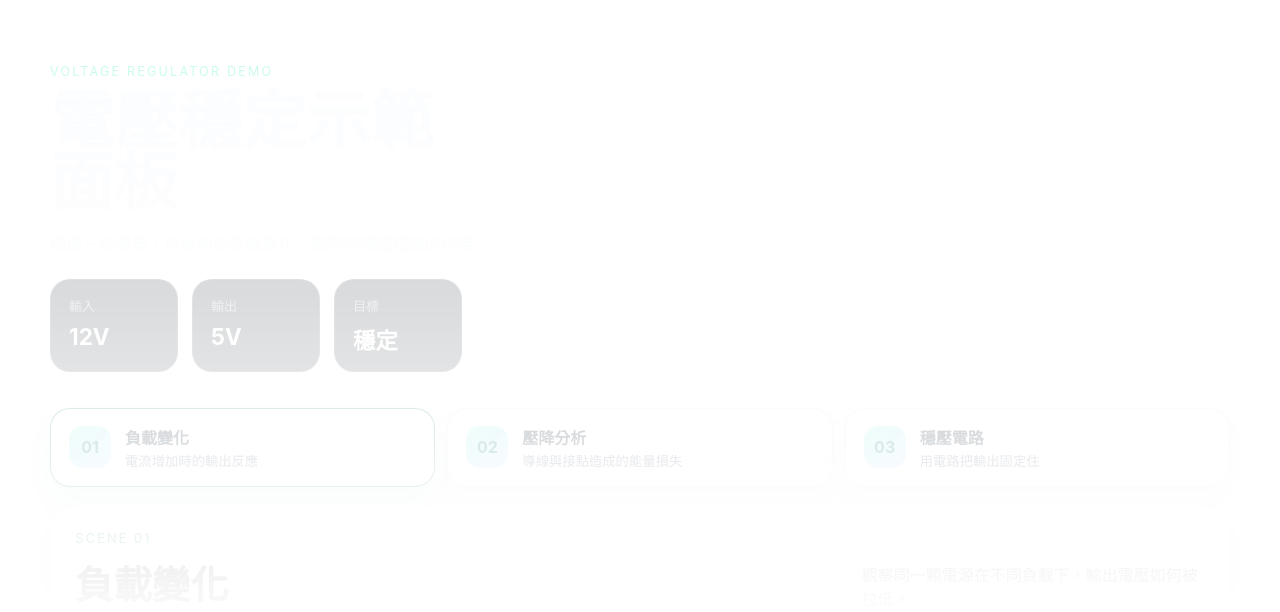
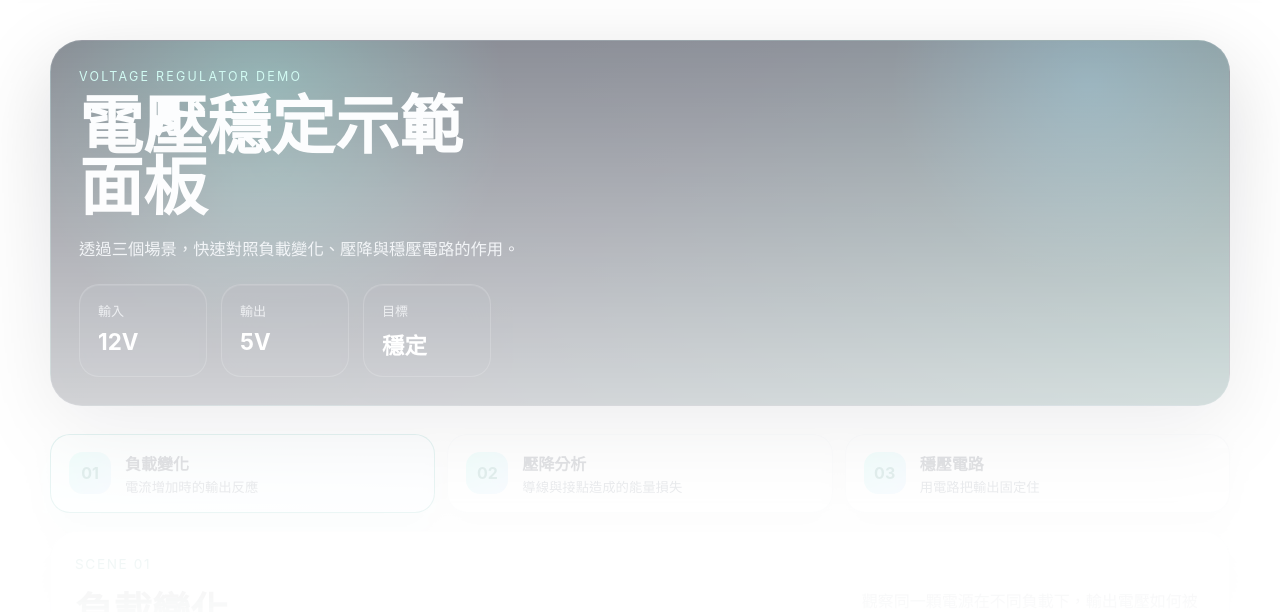
Before and after one commit to e1134171019/voltage-regulator-demo, a Vue app: page / in a window 1280 px wide. Shown: the top 612 px of the page. Built offline with nearby package versions, Linux system fonts and the light colour scheme.

Commit message:
Improve color contrast

```diff
--- a/src/App.vue
+++ b/src/App.vue
@@ -113,9 +113,10 @@ const activeScene = computed(
   min-height: 100vh;
   font-family: Inter, 'Segoe UI', 'Noto Sans TC', sans-serif;
   background:
-    radial-gradient(circle at top left, rgba(15, 118, 110, 0.22), transparent 35%),
-    linear-gradient(180deg, #08111c 0%, #0d1827 45%, #f5f3ee 45%, #f5f3ee 100%);
-  color: #13202e;
+    radial-gradient(circle at 20% 12%, rgba(45, 212, 191, 0.28), transparent 28%),
+    radial-gradient(circle at 85% 8%, rgba(96, 165, 250, 0.18), transparent 22%),
+    linear-gradient(180deg, #030712 0%, #0f172a 34%, #f6efe6 34%, #f6efe6 100%);
+  color: #0f172a;
 }
 
 :global(body)::before {
@@ -143,16 +144,26 @@ const activeScene = computed(
 }
 
 .hero {
+  position: relative;
+  overflow: hidden;
   color: #f8fafc;
-  padding: 24px 0 8px;
+  padding: 28px;
+  border: 1px solid rgba(148, 163, 184, 0.18);
+  border-radius: 32px;
+  background:
+    radial-gradient(circle at 18% 18%, rgba(45, 212, 191, 0.42), transparent 24%),
+    radial-gradient(circle at 88% 12%, rgba(56, 189, 248, 0.28), transparent 18%),
+    linear-gradient(135deg, #020617 0%, #0f172a 48%, #134e4a 100%);
+  box-shadow: 0 28px 80px rgba(3, 7, 18, 0.36);
 }
 
 .eyebrow {
   margin: 0 0 12px;
-  color: #89f7d7;
+  color: #99f6e4;
   font-size: 0.78rem;
   letter-spacing: 0.18em;
   text-transform: uppercase;
+  text-shadow: 0 0 16px rgba(153, 246, 228, 0.18);
 }
 
 h1 {
@@ -160,13 +171,14 @@ h1 {
   max-width: 9ch;
   font-size: clamp(2.6rem, 5vw, 5rem);
   line-height: 0.95;
+  text-shadow: 0 10px 30px rgba(3, 7, 18, 0.32);
 }
 
 .intro {
   max-width: 56ch;
   margin: 18px 0 0;
   font-size: 1.02rem;
-  color: rgba(241, 245, 249, 0.84);
+  color: rgba(226, 232, 240, 0.95);
 }
 
 .metrics {
@@ -179,16 +191,19 @@ h1 {
 .metrics article {
   min-width: 128px;
   padding: 16px 18px;
-  border: 1px solid rgba(255, 255, 255, 0.16);
+  border: 1px solid rgba(255, 255, 255, 0.18);
   border-radius: 20px;
-  background: rgba(8, 17, 28, 0.55);
-  backdrop-filter: blur(18px);
+  background: rgba(15, 23, 42, 0.72);
+  backdrop-filter: blur(20px);
+  box-shadow:
+    inset 0 1px 0 rgba(255, 255, 255, 0.1),
+    0 8px 24px rgba(3, 7, 18, 0.14);
 }
 
 .metrics span {
   display: block;
   margin-bottom: 8px;
-  color: rgba(226, 232, 240, 0.7);
+  color: rgba(226, 232, 240, 0.82);
   font-size: 0.82rem;
 }
 
@@ -215,8 +230,8 @@ h1 {
   padding: 16px 18px;
   border: 1px solid rgba(148, 163, 184, 0.24);
   border-radius: 20px;
-  background: rgba(255, 255, 255, 0.82);
-  box-shadow: 0 10px 24px rgba(15, 23, 42, 0.08);
+  background: rgba(255, 255, 255, 0.96);
+  box-shadow: 0 12px 28px rgba(15, 23, 42, 0.1);
   text-align: left;
   cursor: pointer;
   transition:
@@ -232,8 +247,9 @@ h1 {
 }
 
 .scene-tab.active {
-  border-color: rgba(15, 118, 110, 0.8);
-  box-shadow: 0 18px 32px rgba(15, 118, 110, 0.15);
+  border-color: rgba(13, 148, 136, 0.78);
+  background: linear-gradient(135deg, rgba(240, 253, 250, 0.98), rgba(239, 246, 255, 0.98));
+  box-shadow: 0 18px 34px rgba(15, 118, 110, 0.16);
 }
 
 .scene-index {
@@ -245,7 +261,7 @@ h1 {
   flex: none;
   font-weight: 700;
   color: #0f766e;
-  background: linear-gradient(135deg, rgba(153, 246, 228, 0.95), rgba(191, 219, 254, 0.9));
+  background: linear-gradient(135deg, rgba(153, 246, 228, 1), rgba(191, 219, 254, 0.98));
 }
 
 .scene-tab strong,
@@ -254,21 +270,21 @@ h1 {
 }
 
 .scene-tab strong {
-  color: #142433;
+  color: #0f172a;
   font-size: 1rem;
 }
 
 .scene-tab small {
   margin-top: 2px;
-  color: #5b657b;
+  color: #475569;
 }
 
 .scene-panel {
   padding: 24px;
   border-radius: 28px;
-  background: rgba(255, 255, 255, 0.88);
-  border: 1px solid rgba(148, 163, 184, 0.18);
-  box-shadow: 0 22px 50px rgba(15, 23, 42, 0.12);
+  background: rgba(255, 255, 255, 0.97);
+  border: 1px solid rgba(148, 163, 184, 0.16);
+  box-shadow: 0 24px 60px rgba(15, 23, 42, 0.14);
 }
 
 .scene-header {
@@ -296,7 +312,7 @@ h1 {
 .scene-summary {
   margin: 0;
   max-width: 34ch;
-  color: #475569;
+  color: #334155;
 }
 
 @media (max-width: 900px) {
--- a/src/components/Scene01LoadChange.vue
+++ b/src/components/Scene01LoadChange.vue
@@ -74,9 +74,10 @@ const insights = [
 
 .visual-card,
 .insight-card {
-  border: 1px solid rgba(148, 163, 184, 0.2);
+  border: 1px solid rgba(13, 148, 136, 0.18);
   border-radius: 22px;
-  background: linear-gradient(180deg, #f8fbff, #eef6f8);
+  background: linear-gradient(180deg, #ffffff, #eafbf7);
+  box-shadow: 0 16px 36px rgba(15, 23, 42, 0.08);
   padding: 18px;
 }
 
@@ -103,9 +104,9 @@ const insights = [
 }
 
 .bar-card {
-  border: 1px solid rgba(148, 163, 184, 0.16);
+  border: 1px solid rgba(13, 148, 136, 0.12);
   border-radius: 18px;
-  background: #fff;
+  background: #ffffff;
   padding: 14px;
 }
 
@@ -115,15 +116,15 @@ const insights = [
   align-items: flex-end;
   padding: 10px;
   border-radius: 18px;
-  background: linear-gradient(180deg, rgba(15, 118, 110, 0.12), rgba(15, 118, 110, 0.03));
+  background: linear-gradient(180deg, rgba(15, 118, 110, 0.2), rgba(15, 118, 110, 0.05));
 }
 
 .bar-fill {
   width: 100%;
   min-height: 18%;
   border-radius: 14px 14px 10px 10px;
-  background: linear-gradient(180deg, #2dd4bf, #0f766e);
-  box-shadow: 0 10px 20px rgba(15, 118, 110, 0.2);
+  background: linear-gradient(180deg, #34d399, #0f766e);
+  box-shadow: 0 10px 20px rgba(15, 118, 110, 0.28);
   transition: height 0.3s ease;
 }
 
@@ -141,7 +142,7 @@ const insights = [
 .bar-card small {
   display: block;
   margin-top: 8px;
-  color: #64748b;
+  color: #475569;
   line-height: 1.5;
 }
 
@@ -158,7 +159,7 @@ const insights = [
 }
 
 .insight-card span {
-  color: #475569;
+  color: #0f766e;
   font-size: 0.88rem;
 }
 
@@ -171,7 +172,7 @@ const insights = [
 
 .insight-card p {
   margin: 0;
-  color: #475569;
+  color: #334155;
   line-height: 1.55;
 }
 
--- a/src/components/Scene02VoltageDrop.vue
+++ b/src/components/Scene02VoltageDrop.vue
@@ -61,9 +61,10 @@ const voltagePath = [
 
 .timeline-card,
 .drop-card {
-  border: 1px solid rgba(148, 163, 184, 0.2);
+  border: 1px solid rgba(194, 65, 12, 0.16);
   border-radius: 22px;
-  background: linear-gradient(180deg, #fdfcf8, #eff5ff);
+  background: linear-gradient(180deg, #fffaf2, #eef4ff);
+  box-shadow: 0 16px 36px rgba(15, 23, 42, 0.08);
   padding: 18px;
 }
 
@@ -95,7 +96,7 @@ const voltagePath = [
   gap: 14px;
   align-items: center;
   padding: 14px;
-  border: 1px solid rgba(148, 163, 184, 0.16);
+  border: 1px solid rgba(194, 65, 12, 0.12);
   border-radius: 18px;
   background: #fff;
 }
@@ -104,8 +105,8 @@ const voltagePath = [
   width: 16px;
   height: 16px;
   border-radius: 999px;
-  background: linear-gradient(180deg, #fb923c, #c2410c);
-  box-shadow: 0 0 0 6px rgba(251, 146, 60, 0.16);
+  background: linear-gradient(180deg, #fb923c, #ea580c);
+  box-shadow: 0 0 0 6px rgba(251, 146, 60, 0.2);
 }
 
 .step-body strong {
@@ -115,7 +116,7 @@ const voltagePath = [
 
 .step-body p {
   margin: 6px 0 0;
-  color: #475569;
+  color: #334155;
   line-height: 1.55;
 }
 
@@ -127,13 +128,13 @@ const voltagePath = [
 .drop-card strong {
   display: block;
   margin: 10px 0 8px;
-  color: #0f172a;
+  color: #9a3412;
   font-size: 2.4rem;
 }
 
 .drop-note {
   margin: 0 0 14px;
-  color: #475569;
+  color: #334155;
   line-height: 1.55;
 }
 
--- a/src/components/Scene03RegulatorCircuit.vue
+++ b/src/components/Scene03RegulatorCircuit.vue
@@ -61,9 +61,10 @@ const stages = [
 
 .diagram-card,
 .notes-card {
-  border: 1px solid rgba(148, 163, 184, 0.2);
+  border: 1px solid rgba(29, 78, 216, 0.16);
   border-radius: 22px;
-  background: linear-gradient(180deg, #f8fcff, #f1f7ef);
+  background: linear-gradient(180deg, #f8fcff, #edf7f2);
+  box-shadow: 0 16px 36px rgba(15, 23, 42, 0.08);
   padding: 18px;
 }
 
@@ -96,9 +97,9 @@ const stages = [
 .stage {
   position: relative;
   min-height: 220px;
-  border: 1px solid rgba(148, 163, 184, 0.16);
+  border: 1px solid rgba(29, 78, 216, 0.12);
   border-radius: 18px;
-  background: #fff;
+  background: #ffffff;
   padding: 14px;
 }
 
@@ -121,7 +122,7 @@ const stages = [
   border-radius: 12px;
   color: #1d4ed8;
   font-weight: 700;
-  background: linear-gradient(135deg, rgba(191, 219, 254, 0.95), rgba(219, 234, 254, 0.9));
+  background: linear-gradient(135deg, rgba(191, 219, 254, 1), rgba(219, 234, 254, 0.98));
 }
 
 .stage strong {
@@ -132,7 +133,7 @@ const stages = [
 
 .stage p {
   margin: 0;
-  color: #475569;
+  color: #334155;
   line-height: 1.55;
 }
 
```
